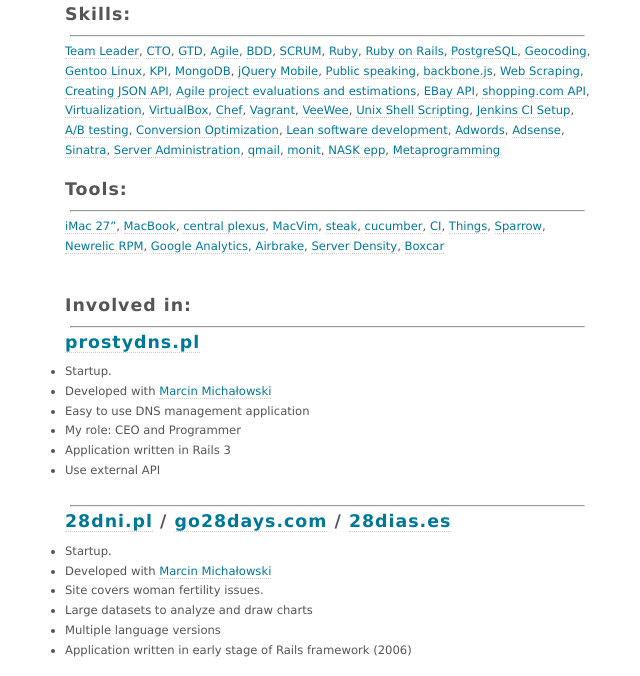
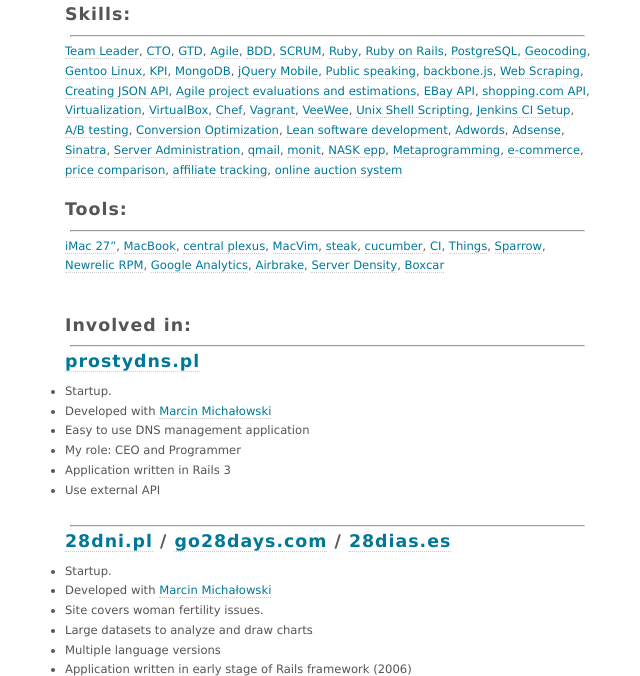
Before and after one commit to pr0d1r2/pr0d1r2.github.com, a Jekyll site: the page built from index.md, in a window 1280 px wide and 900 px high, cut to the strip 224-900 px from the top of the window. Shown: the whole strip, without its empty margins (315-955 px from the left). Built offline with Jekyll 4.4.1, drawn with Linux system fonts in a browser that asks for light colours.

Commit message:
Add more skills.

```diff
--- a/index.md
+++ b/index.md
@@ -81,7 +81,12 @@ My clients make more profit and decrease their costs via intelligent usage of to
 [qmail](http://qmail.omnis.ch/top.html),
 [monit](http://mmonit.com),
 [NASK epp](http://www.dns.pl/english/NASK_EPP_Extension_en.pdf),
-[Metaprogramming](http://en.wikipedia.org/wiki/Metaprogramming)
+[Metaprogramming](http://en.wikipedia.org/wiki/Metaprogramming),
+[e-commerce](http://en.wikipedia.org/wiki/E-commerce),
+<br/>
+[price comparison](http://en.wikipedia.org/wiki/Price_comparison),
+[affiliate tracking](http://en.wikipedia.org/wiki/Affiliate_tracking),
+[online auction system](http://en.wikipedia.org/wiki/Online_auction)
 <br/>
 <br/>
 
```
Also changed, not shown: 1 other file.
